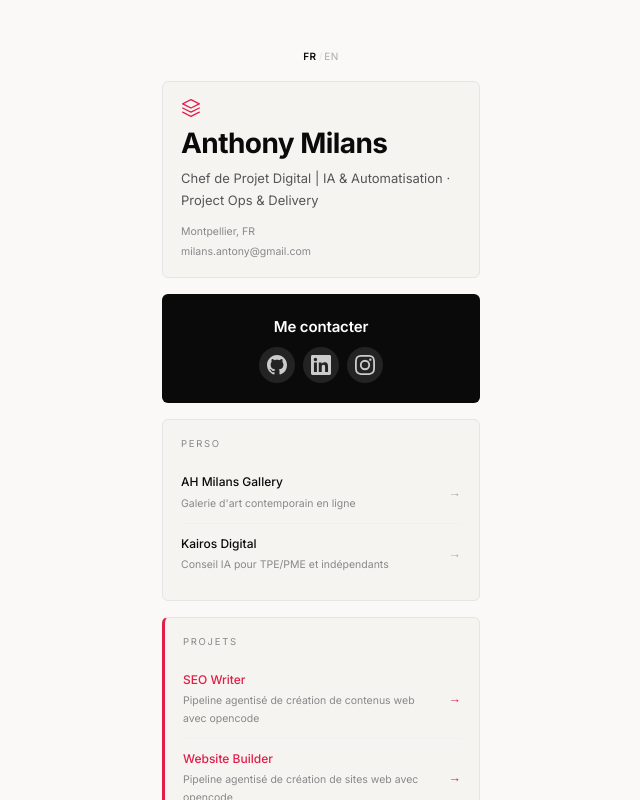
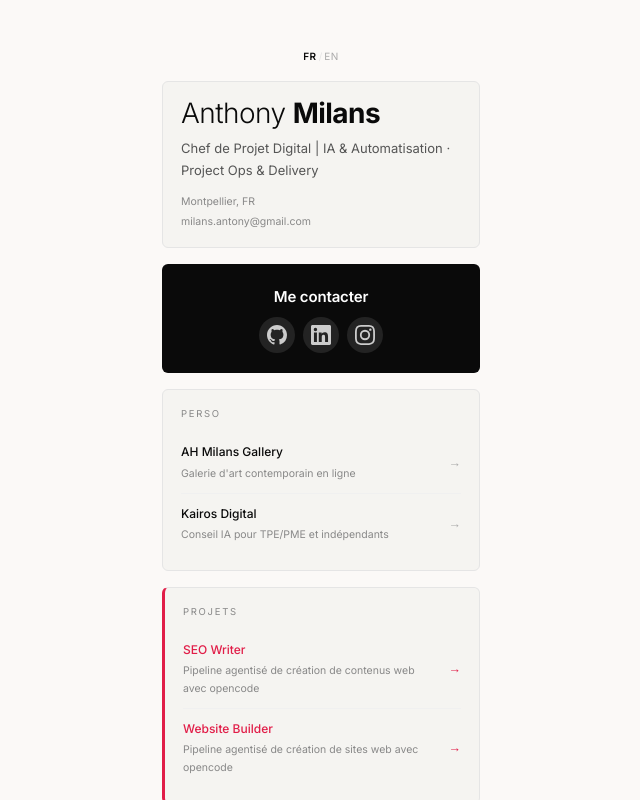
Before and after one commit to AnthonyMlns/SiteWeb-AnthonyMlnsHub, a Next.js app: page / in a window 1280 px wide. Shown: the top 800 px of the page, without its empty margins (319-959 px from the left). Built offline with nearby package versions, Linux system fonts and the light colour scheme.

Commit message:
style: remove header icon, light/bold weight on first/last name

```diff
--- a/app/globals.css
+++ b/app/globals.css
@@ -119,15 +119,16 @@ body {
   padding: var(--sp-8) var(--sp-9);
   margin-bottom: var(--sp-8);
 }
-.c-header__icon {
-  margin-bottom: var(--sp-5);
-  color: var(--accent);
-}
 .c-header__title {
   font-size: 22px;
-  font-weight: var(--weight-bold);
   letter-spacing: var(--tracking-tight);
   line-height: var(--leading-tight);
+}
+.c-header__first {
+  font-weight: var(--weight-light);
+}
+.c-header__last {
+  font-weight: var(--weight-bold);
 }
 .c-header__sub {
   font-size: var(--text-body);
--- a/app/page.tsx
+++ b/app/page.tsx
@@ -48,12 +48,10 @@ export default function Home() {
 
       {/* Header */}
       <div className="c-header">
-        <svg className="c-header__icon" width="20" height="20" viewBox="0 0 24 24" fill="none" stroke="currentColor" strokeWidth="1.5" strokeLinecap="round" strokeLinejoin="round">
-          <path d="M12 2L2 7l10 5 10-5-10-5z" />
-          <path d="M2 17l10 5 10-5" />
-          <path d="M2 12l10 5 10-5" />
-        </svg>
-        <h1 className="c-header__title">{t.header.title}</h1>
+        <h1 className="c-header__title">
+          <span className="c-header__first">Anthony</span>{" "}
+          <span className="c-header__last">Milans</span>
+        </h1>
         <div className="c-header__sub">{t.header.subtitle}</div>
         <div className="c-header__contact">
           <span>{t.header.location}</span>
```
